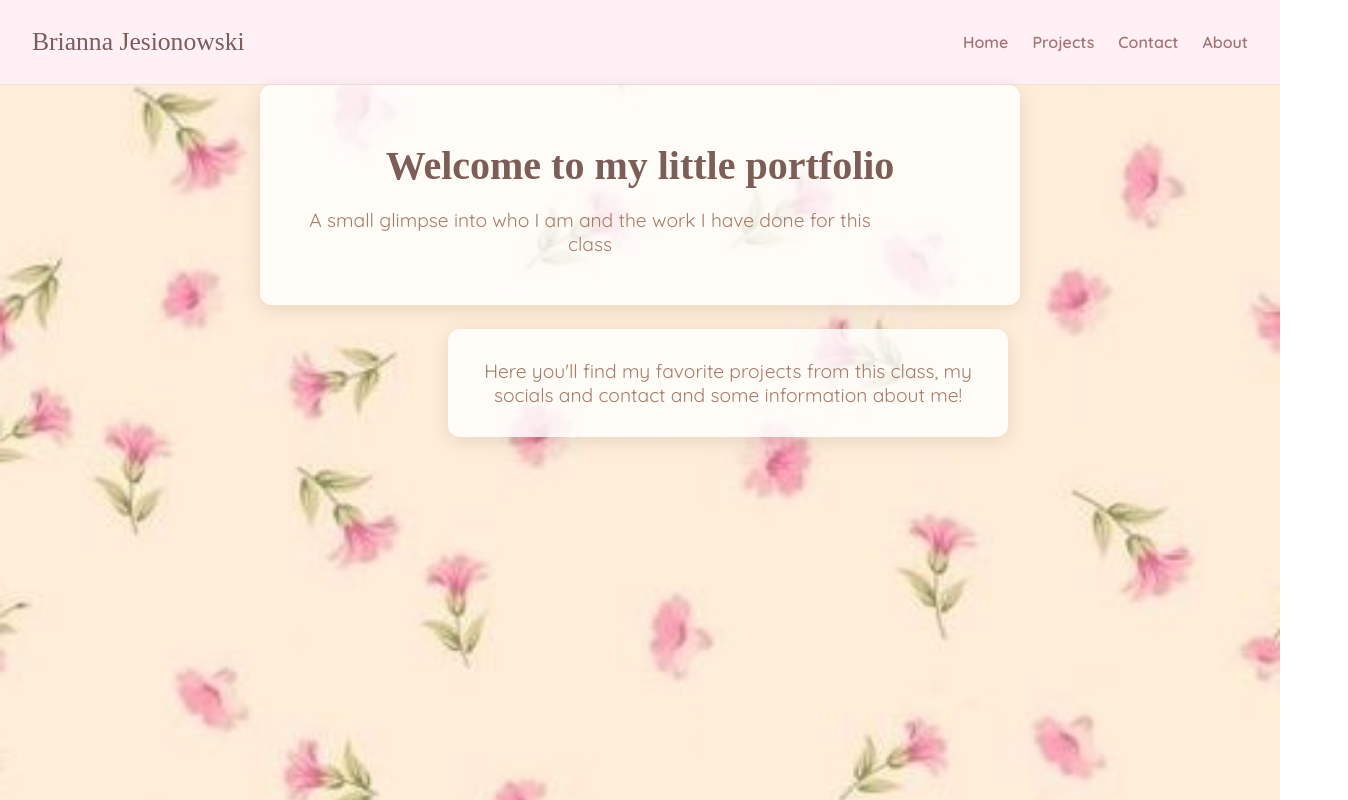
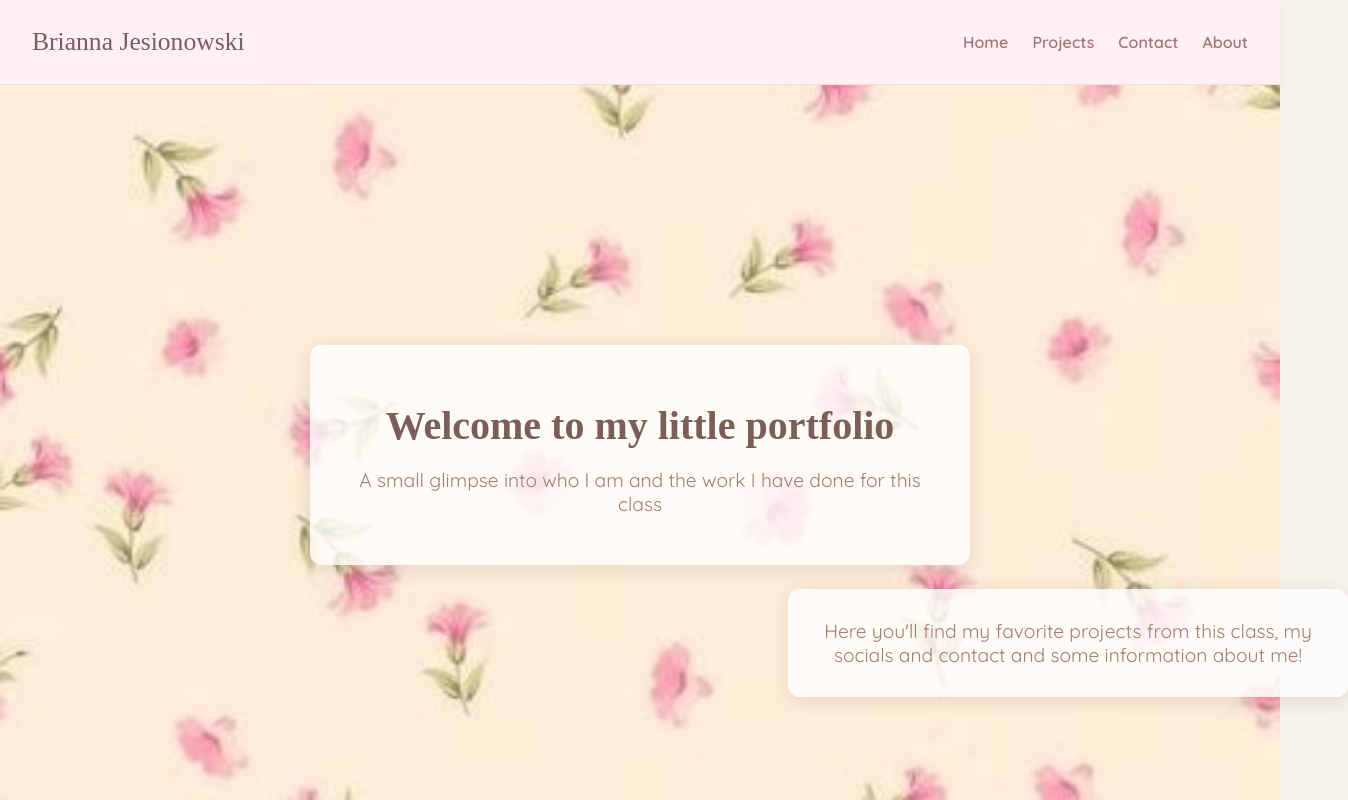
Before and after one commit to Briannajes/my-portfolio, a React (Create React App) app: page / in a window 1280 px wide. Shown: the top 800 px of the page, 1348 px wide, since content can reach past the window. Built offline with nearby package versions, Linux system fonts and the light colour scheme; a web font is replaced by a local one.

Commit message:
Update Home.css with background color and flex styles

```diff
--- a/src/styles/Home.css
+++ b/src/styles/Home.css
@@ -5,10 +5,15 @@ body {
   margin: 0;
   padding: 0;
   font-family: 'Quicksand', sans-serif;
+  background-color: #f6f1e9;
 }
 
 .home-container {
-
+  display: flex;
+  flex-direction: column;
+  align-items: center;
+  justify-content: center;
+  padding: 3rem 1rem;
 }
 
 
```
